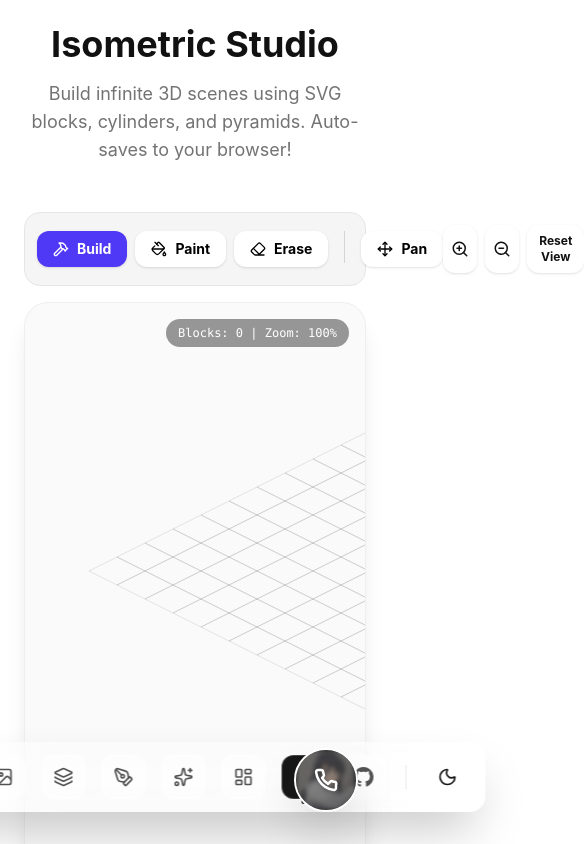
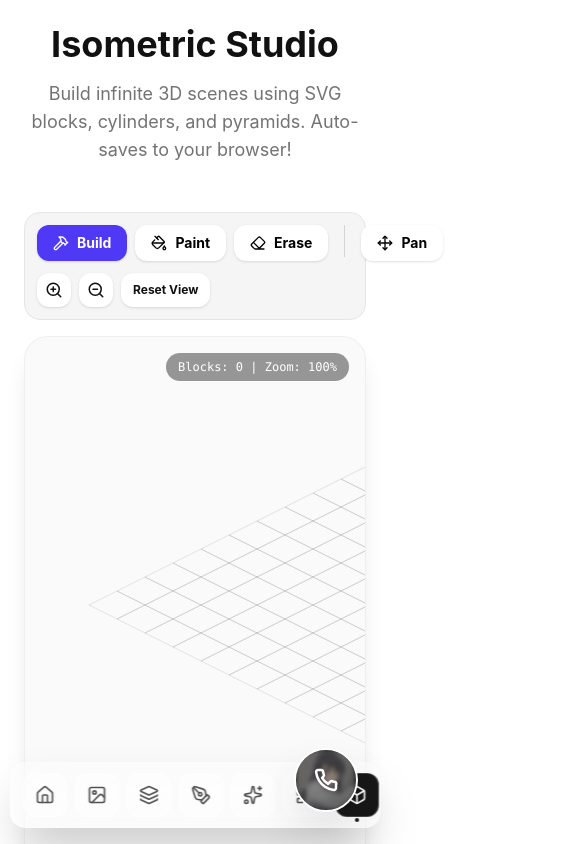
Before and after one commit to NamanSharma2112/MotionKit, a Next.js app: page /isometric in a window 390 px wide. Shown: the top 844 px of the page, 584 px wide, since content can reach past the window. Built offline with nearby package versions, Linux system fonts and the light colour scheme.

Commit message:
responsiveness + spring animation in navbar

```diff
--- a/app/compoents/FloatingNav.tsx
+++ b/app/compoents/FloatingNav.tsx
@@ -121,11 +121,11 @@ export default function FloatingNav() {
   };
 
   return (
-    <div className="fixed bottom-8 left-1/2 -translate-x-1/2 z-50">
+    <div className="fixed bottom-4 sm:bottom-8 left-1/2 -translate-x-1/2 z-50 max-w-[95vw]">
       <motion.div
         onMouseMove={(e) => mouseX.set(e.pageX)}
         onMouseLeave={() => mouseX.set(0)}
-        className="flex items-center gap-4 px-4 py-3 rounded-2xl bg-white/30 dark:bg-black/30 backdrop-blur-xl border border-white/20 dark:border-white/10 shadow-2xl"
+        className="flex items-center gap-2 sm:gap-4 px-3 sm:px-4 py-2.5 sm:py-3 rounded-2xl bg-white/30 dark:bg-black/30 backdrop-blur-xl border border-white/20 dark:border-white/10 shadow-2xl overflow-x-auto overflow-y-visible [&::-webkit-scrollbar]:hidden [-ms-overflow-style:none] [scrollbar-width:none]"
       >
         {icons.map((item) => (
           <NavIcon
@@ -188,6 +188,9 @@ function NavIcon({
     <motion.div
       ref={ref}
       style={{ width }}
+      whileHover={{ y: -6, scale: 1.15 }}
+      whileTap={{ scale: 0.9 }}
+      transition={{ type: "spring", stiffness: 400, damping: 12 }}
       className={`relative flex items-center justify-center aspect-square rounded-xl transition-colors duration-200 ease-out ${isActive
         ? "bg-neutral-900 text-white dark:bg-white dark:text-black"
         : "bg-white/50 dark:bg-neutral-800/50 text-neutral-600 dark:text-neutral-400 hover:text-neutral-900 dark:hover:text-neutral-100"
@@ -203,8 +206,8 @@ function NavIcon({
         />
       )}
 
-      {/* Tooltip */}
-      <div className="absolute -top-10 px-2 py-1 rounded-md bg-neutral-900 text-white text-[10px] font-medium opacity-0 group-hover:opacity-100 transition-opacity pointer-events-none whitespace-nowrap">
+      {/* Tooltip (hidden on small screens) */}
+      <div className="absolute -top-10 px-2 py-1 rounded-md bg-neutral-900 text-white text-[10px] font-medium opacity-0 group-hover:opacity-100 transition-opacity pointer-events-none whitespace-nowrap hidden sm:block">
         {item.label}
       </div>
     </motion.div>
--- a/app/isometric/page.tsx
+++ b/app/isometric/page.tsx
@@ -304,7 +304,7 @@ export default function IsometricMakerPage() {
         <div className="flex flex-col gap-4">
 
           {/* Main Toolbar */}
-          <div className="flex items-center justify-between p-3 bg-neutral-100 dark:bg-neutral-900 rounded-2xl border border-neutral-200 dark:border-neutral-800">
+          <div className="flex flex-wrap items-center justify-between gap-3 p-3 bg-neutral-100 dark:bg-neutral-900 rounded-2xl border border-neutral-200 dark:border-neutral-800">
             <div className="flex gap-2">
               <button onClick={() => setTool('build')} className={`flex items-center gap-2 px-4 py-2 rounded-xl text-sm font-bold transition-all shadow-sm ${tool === 'build' ? 'bg-indigo-600 text-white' : 'bg-white dark:bg-black text-black dark:text-white hover:bg-neutral-200 dark:hover:bg-neutral-800'}`}><Hammer size={16}/> Build</button>
               <button onClick={() => setTool('paint')} className={`flex items-center gap-2 px-4 py-2 rounded-xl text-sm font-bold transition-all shadow-sm ${tool === 'paint' ? 'bg-pink-600 text-white' : 'bg-white dark:bg-black text-black dark:text-white hover:bg-neutral-200 dark:hover:bg-neutral-800'}`}><PaintBucket size={16}/> Paint</button>
```
